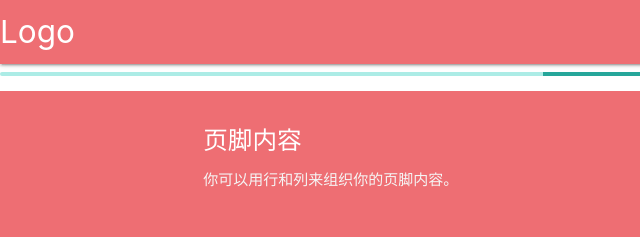
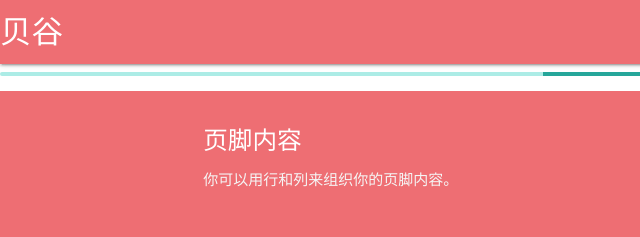
Before and after one commit to realxizhe/status, a plain HTML site: page index.html in a window 1280 px wide. Shown: the top 237 px of the page, 0-640 px from the left. Drawn offline with Linux system fonts and the light colour scheme.

Commit message:
Update index.html

```diff
--- a/index.html
+++ b/index.html
@@ -3,7 +3,7 @@
 <html>
 <head>
 <meta charset="utf-8">
-<title>贝谷-服务器状态</title>
+<title>贝谷-服务状态</title>
 <link rel="stylesheet" href="https://fonts.googleapis.com/css?family=Roboto:300,400,500,700&display=swap" />
 <link rel="stylesheet" href="https://fonts.googleapis.com/icon?family=Material+Icons" />
         <link type="text/css" rel="stylesheet" href="css/materialize.min.css"  media="screen,projection"/>
@@ -23,7 +23,7 @@
     <div class="navbar-fixed">
   <nav>
     <div class="nav-wrapper">
-      <a href="#" class="brand-logo">Logo</a>
+      <a href="bago.ink" class="brand-logo">贝谷</a>
       <ul id="nav-mobile" class="right hide-on-med-and-down">
         <li><a href="sass.html">Sass</a></li>
         <li><a href="badges.html">组件</a></li>
```
